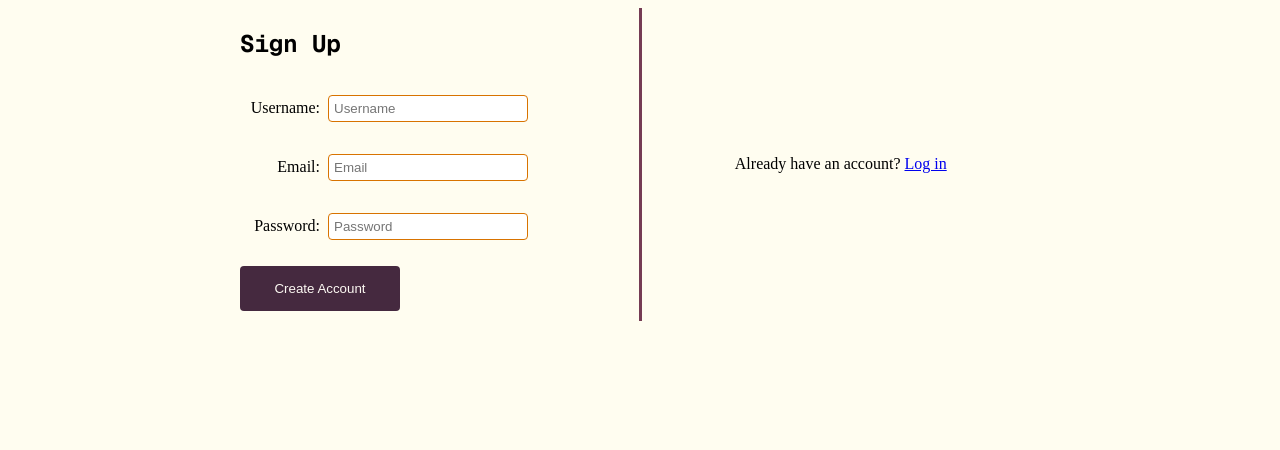
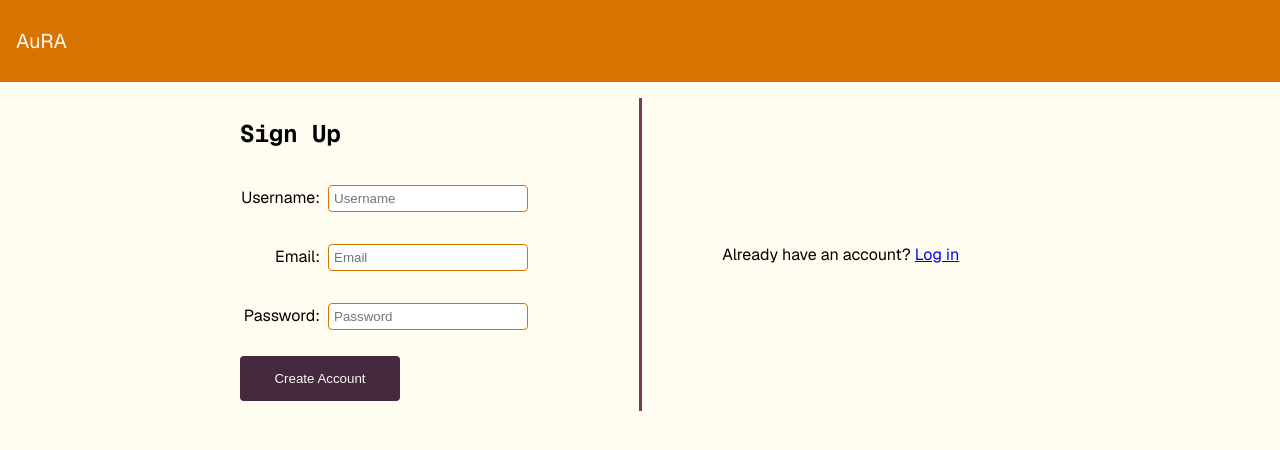
Before and after one commit to yeonselily/AuRA, a Next.js app: page /signup in a window 1280 px wide. Shown: the top 450 px of the page. Built offline with nearby package versions, Linux system fonts and the light colour scheme.

Commit message:
Fiddling with dashboard and playlist CSS

```diff
--- /dev/null
+++ b/app/active.css
@@ -0,0 +1,6 @@
+@media only screen and (min-width: 1000px) {
+    main {
+        max-width: 1000px;
+        margin: 1em auto 0 auto;
+    }
+}
--- a/app/dashboard/page.tsx
+++ b/app/dashboard/page.tsx
@@ -7,6 +7,9 @@ import { eq, desc } from "drizzle-orm";
 import SignOutButton from "@/components/SignOutButton";
 import PlaylistGenerator from "@/components/PlaylistGenerator";
 import Link from "next/link";
+
+import '../globals.css';
+import '../active.css';
 
 export default async function DashboardPage() {
 
--- a/app/globals.css
+++ b/app/globals.css
@@ -38,11 +38,38 @@
     --resurrect-pink: #f04f78;
     --resurrect-orangish-pink: #f68181;
     --resurrect-pinkish-orange: #fca790;
-
-    --header-background: #C5E0F3;
-    --footer-background: #F8FFFF;
 }
 
 html {
     background-color: var(--aura-pale-yellow);
 }
+
+header {
+    color: var(--aura-off-white);
+    background-color: var(--aura-orange);
+    padding: 0.5rem 1rem;
+    margin-top: 0;
+}
+
+body {
+    font-family: var(--font-geist-sans);
+}
+
+button {
+    cursor: pointer;
+}
+
+button:disabled {
+    cursor: not-allowed;
+}
+
+header p {
+    font-size: 20px;
+}
+
+@media only screen and (min-width: 1000px) {
+
+    body {
+        margin: 0;
+    }
+}
--- a/app/layout.tsx
+++ b/app/layout.tsx
@@ -13,7 +13,7 @@ const geistMono = Geist_Mono({
 });
 
 export const metadata: Metadata = {
-  title: "Create Next App",
+  title: "AuRA",
   description: "Generated by create next app",
 };
 
@@ -27,7 +27,9 @@ export default function RootLayout({
       lang="en"
       className={`${geistSans.variable} ${geistMono.variable} h-full antialiased`}
     >
-      <body className="min-h-full flex flex-col">{children}</body>
+      <body className="min-h-full flex flex-col">
+      <header><p>AuRA</p></header>
+      {children}</body>
     </html>
   );
 }
--- a/app/onboarding.css
+++ b/app/onboarding.css
@@ -26,7 +26,6 @@ button {
    margin: 10px 0;
    border: none;
    border-radius: 4px;
-   cursor: pointer;
 }
 
 button:hover {
@@ -34,13 +33,6 @@ button:hover {
 }
 
 @media only screen and (min-width: 1000px) {
-
-    main {
-        max-width: 800px;
-        margin: 0 auto;
-        display: flex;
-        align-items: stretch;
-    }
 
     main > section {
         flex: 1;
@@ -57,4 +49,11 @@ button:hover {
         display: flex;
         flex-direction:column;
     }
+
+    main {
+        max-width: 800px;
+        margin: 1em auto 0 auto;
+        display: flex;
+        align-items: stretch;
+    }
 }
```
